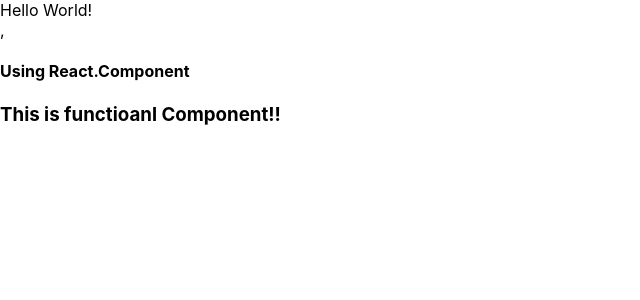
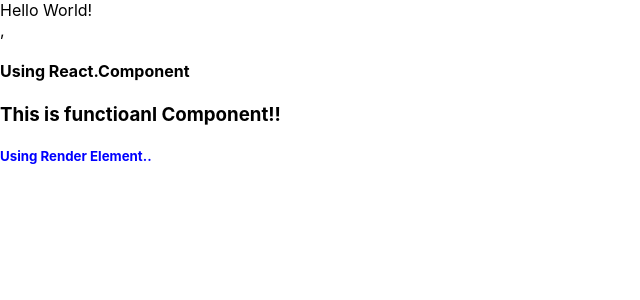
Before and after one commit to SreekanthJos/React-Training, a React (Create React App) app in the folder create-app-ex/: page / in a window 1280 px wide. Shown: the top 300 px of the page, without its empty margins (0-640 px from the left). Built offline with nearby package versions, Linux system fonts and the light colour scheme.

Commit message:
Moved RenderElement code to another file and modified other files accordingly. Removed other components from 'MyComponent' file.

```diff
--- a/create-app-ex/src/App.js
+++ b/create-app-ex/src/App.js
@@ -2,6 +2,7 @@
 import './App.css';
 import MyComponent from './MyComponent'
 import MyFunctionalComponent from './MyFunctionalComponent'
+import MyRenderElement from './MyRenderElement'
 function App() {
   return (
     <div>
@@ -11,7 +12,7 @@
       ,
   <MyComponent/>
   <MyFunctionalComponent/>
-
+   <MyRenderElement/>
     </div>
   );
 }
--- a/create-app-ex/src/MyComponent.js
+++ b/create-app-ex/src/MyComponent.js
@@ -7,14 +7,3 @@
         return <h4>Using React.Component</h4>;
       }
 }
-
-//functional Component
-export  function MyFunctionalComponent(){
-  return <h3>This is functioanl Component!!</h3>
-}
-
-export class MyRenderElement extends React.Component{
-  render(){
-    return React.createElement("h5",{style:{color:"blue"}},"Using Render Element..");
-  }
-}
--- /dev/null
+++ b/create-app-ex/src/MyRenderElement.js
@@ -0,0 +1,7 @@
+import React from 'react';
+
+export default class MyRenderElement extends React.Component{
+  render(){
+    return React.createElement("h5",{style:{color:"blue"}},"Using Render Element..");
+  }
+}
```
